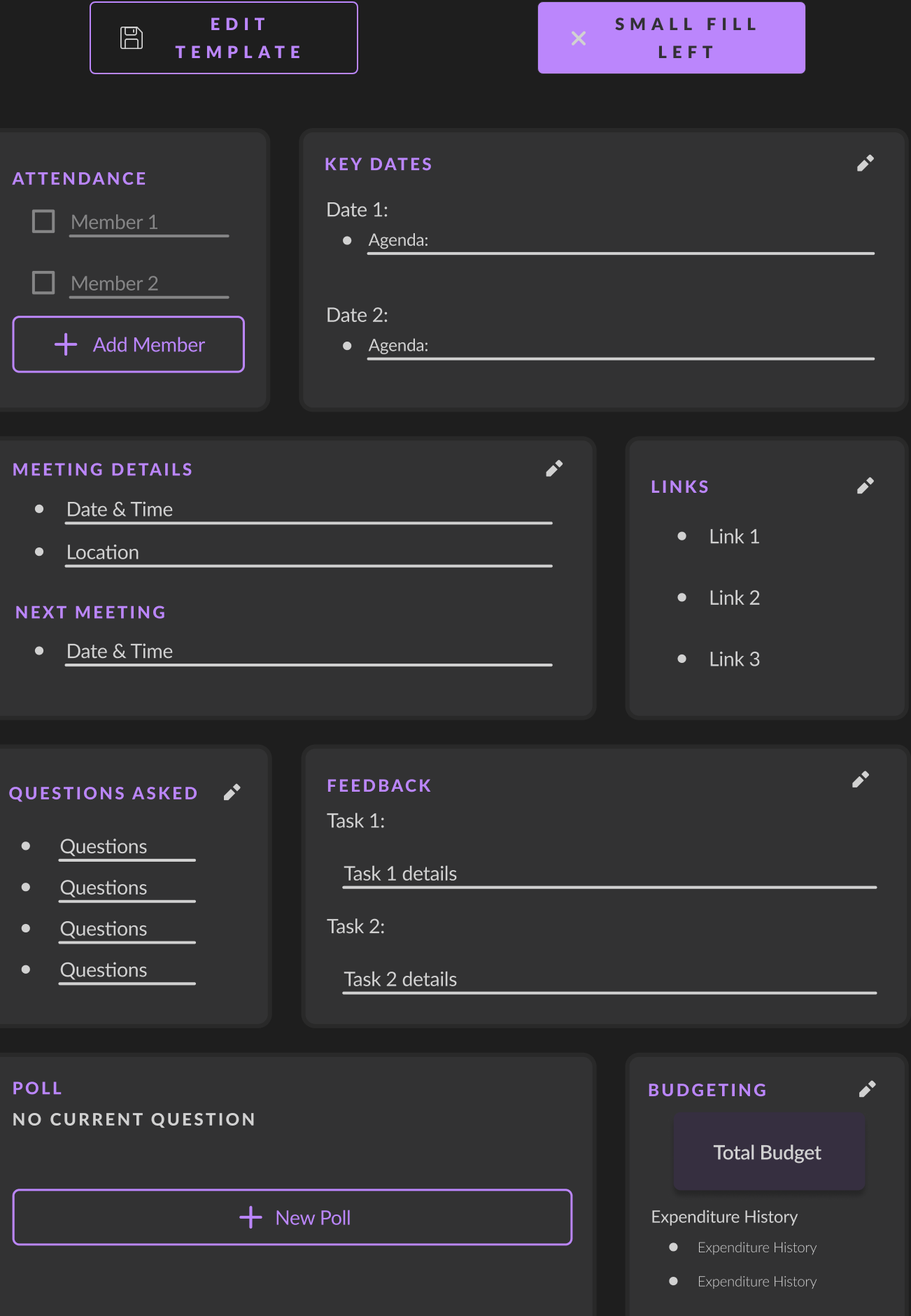
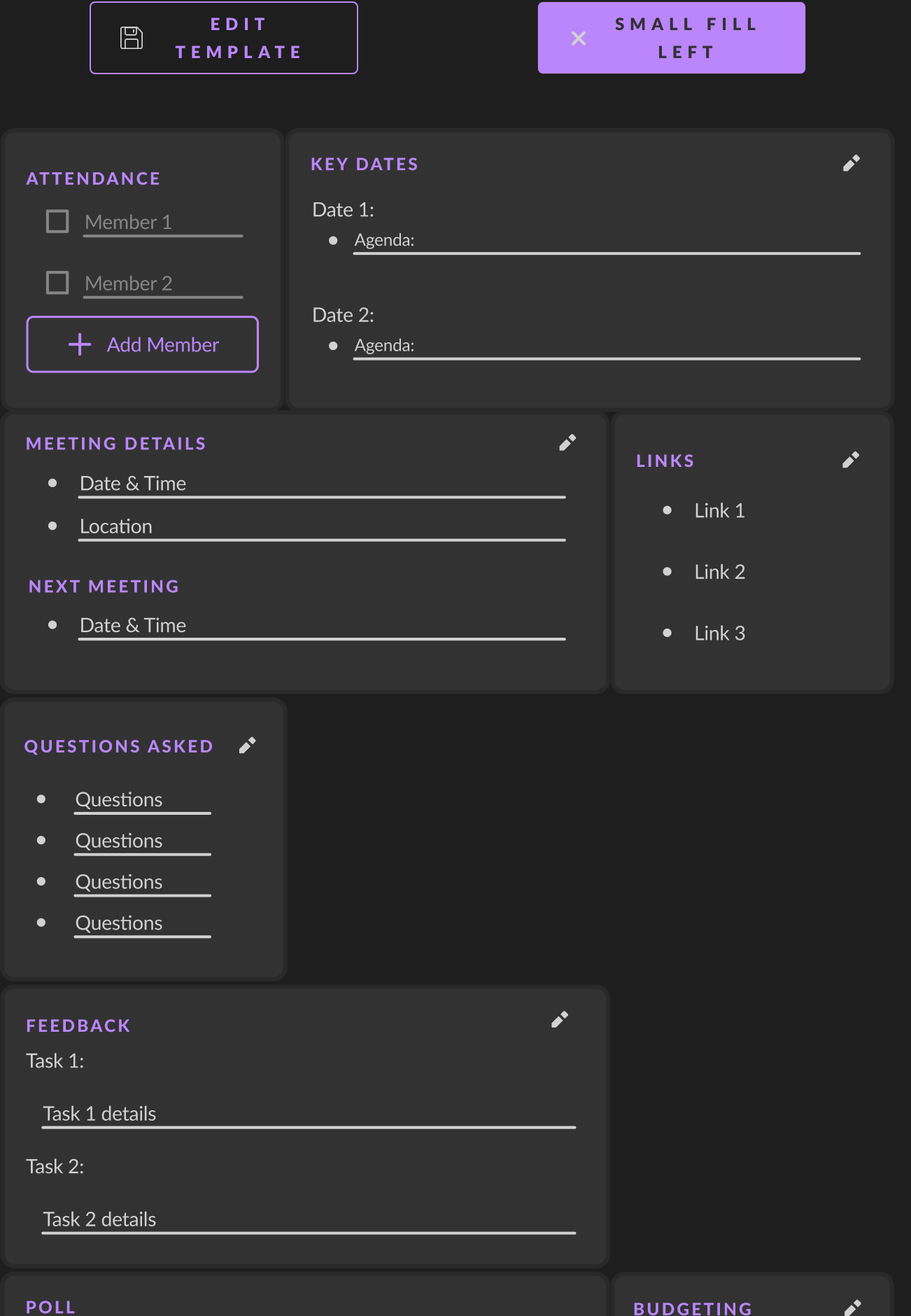
Before and after one commit to Jaywhisker/Satiscribe, a Next.js app in the folder SatiscribeFrontEnd/: page /newmeeting in a window 1280 px wide. Shown: the part 217-2097 px from the top of the page at 70% size, 1302 px wide, since content can reach past the window. Built offline with nearby package versions, Linux system fonts and the light colour scheme.

Commit message:
New Meeting

```diff
--- a/SatiscribeFrontEnd/pages/newmeeting.js
+++ b/SatiscribeFrontEnd/pages/newmeeting.js
@@ -1,4 +1,4 @@
-import React from 'react'
+import React, { useState } from 'react'
 import navstyle from '/styles/Navbar.module.css'
 import pagestyle from '/styles/newmeeting.module.css'
 import { Button } from '../components';
@@ -7,12 +7,23 @@ import logos from '/styles/Logos.module.css'
 import Sidebar from '../components/Sidebar';
 
 function newmeeting() {
+
+    const [sidebarShown, setSideBarShown] = useState(false)
+    console.log(sidebarShown)
+    const handleClick = () => {
+        setSideBarShown(!sidebarShown)
+        console.log('yes')
+    }
+
     return (
         <div >
             <div className={navstyle.topnav}>
                 <div className={navstyle.left_nav}>
                     <div style={{ width: '200px' }}>
-                        <Sidebar />
+                        <Sidebar
+                            sidebarShown={sidebarShown}
+                            onClick={handleClick}
+                        />
                     </div>
                     <h3>Satiscribe</h3>
                 </div>
@@ -52,31 +63,31 @@ function newmeeting() {
 
                 </div>
             </div>
-
-            <div className={pagestyle.centerContainer} style={{ marginBottom: '5vh' }}>
-                <div className={pagestyle.alignBlock}>
-                    <img className={pagestyle.blockMargin} src="/Blocks/Attendance Block.png" />
-                    <img src="/Blocks/Keydates Block.png" />
+            <div className={pagestyle.bigContainer}>
+                <div className={pagestyle.centerContainer}>
+                    <img className={pagestyle.smallBlock} src="/Blocks/Attendance Block.png" />
+                    <img className={pagestyle.mediumBlock} src="/Blocks/Keydates Block.png" />
                 </div>
             </div>
-            <div className={pagestyle.centerContainer} style={{ marginBottom: '5vh' }}>
-                <div className={pagestyle.alignBlock}>
-                    <img className={pagestyle.blockMargin} src="/Blocks/Meeting Details Block.png" />
-                    <img src="/Blocks/Link Block.png" />
+            <div className={pagestyle.bigContainer}>
+                <div className={pagestyle.nextContainer}>
+                    <img className={pagestyle.mediumBlock} src="/Blocks/Meeting Details Block.png" />
+                    <img className={pagestyle.smallBlock} src="/Blocks/Link Block.png" />
                 </div>
             </div>
-            <div className={pagestyle.centerContainer} style={{ marginBottom: '5vh' }}>
-                <div className={pagestyle.alignBlock}>
-                    <img className={pagestyle.blockMargin} src="/Blocks/Question Block.png" />
-                    <img src="/Blocks/Feedback Blocks.png" />
+            <div className={pagestyle.bigContainer}>
+                <div className={pagestyle.nextContainer}>
+                    <img className={pagestyle.smallBlock} src="/Blocks/Question Block.png" />
+                    <img className={pagestyle.mediumBlock} src="/Blocks/Feedback Blocks.png" />
                 </div>
             </div>
-            <div className={pagestyle.centerContainer} style={{ marginBottom: '5vh' }}>
-                <div className={pagestyle.alignBlock}>
-                    <img className={pagestyle.blockMargin} src="/Blocks/Poll Block.png" />
-                    <img src="/Blocks/Budgeting Block.png" />
+            <div className={pagestyle.bigContainer}>
+                <div className={pagestyle.nextContainer}>
+                <img className={pagestyle.mediumBlock} src="/Blocks/Poll Block.png" />
+                    <img className={pagestyle.smallBlock} src="/Blocks/Budgeting Block.png" />
                 </div>
             </div>
+
         </div>
 
 
```
